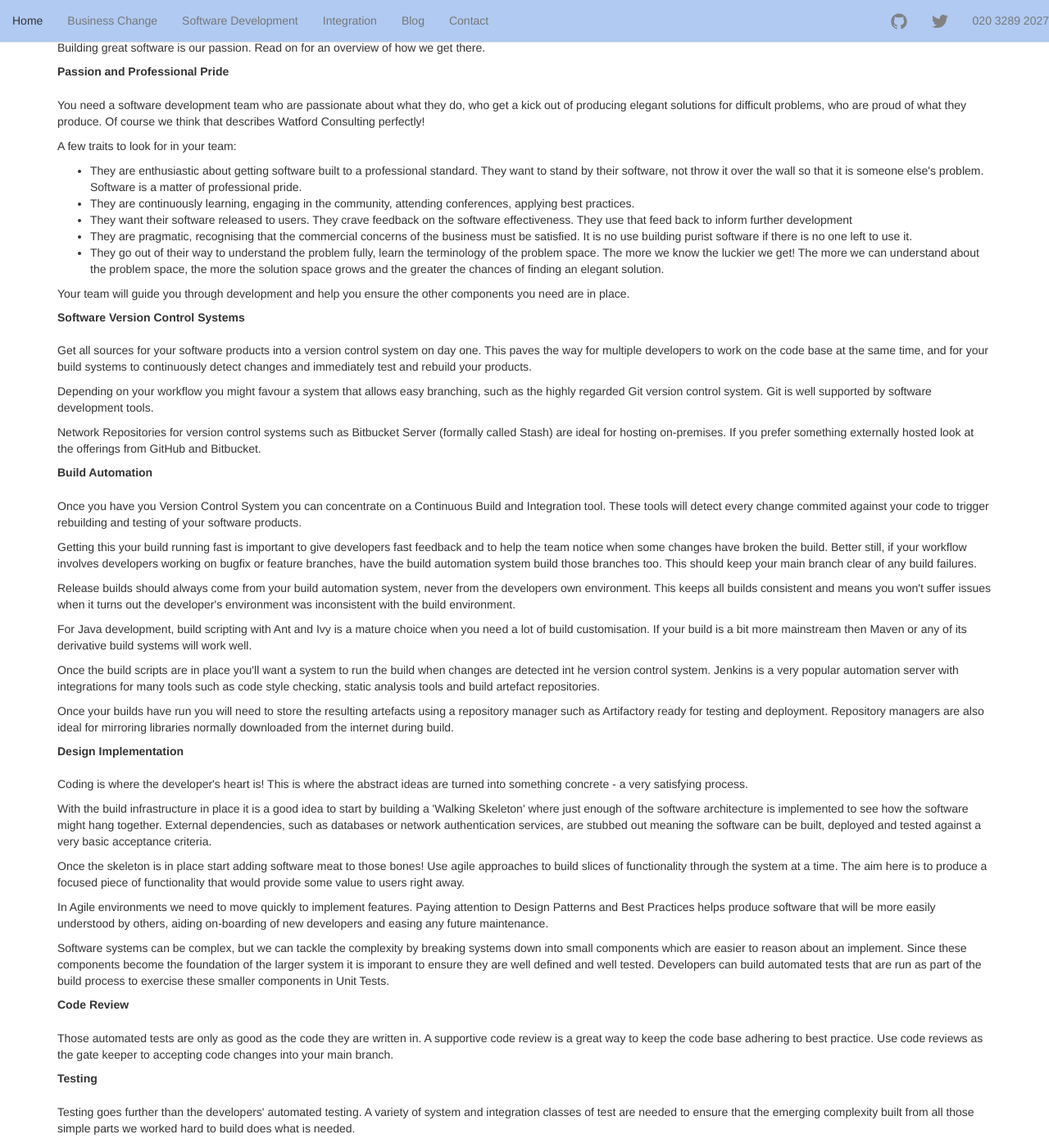
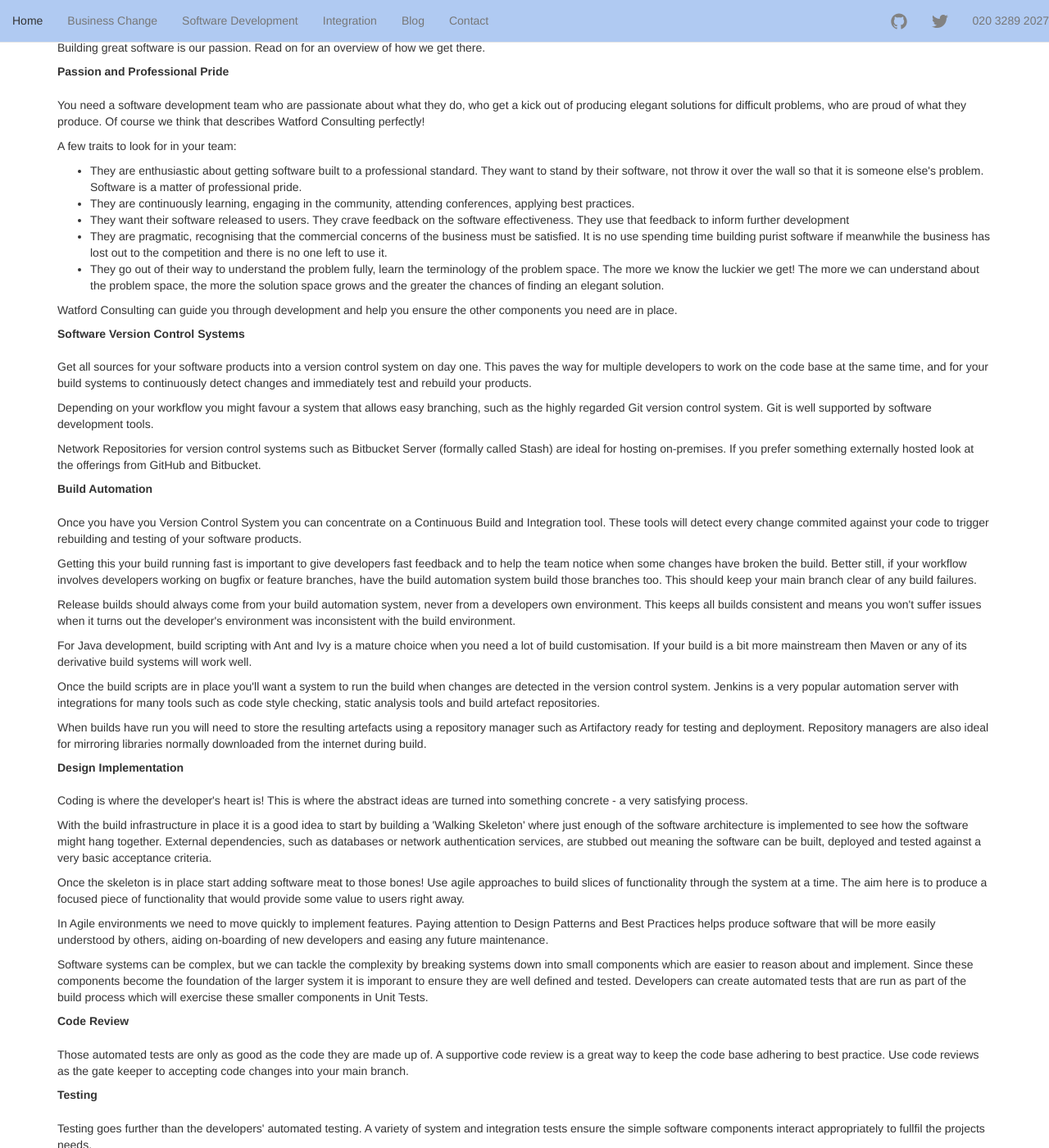
Before and after one commit to danwatford/danwatford.github.io, a Jekyll site: the page built from software.md, in a window 1280 px wide and 1400 px high, scrolled down 346 px. Shown: the whole window at 82% size. Built offline with Jekyll 4.4.1, drawn with Linux system fonts in a browser that asks for light colours.

Commit message:
Minor updates

```diff
--- a/Gemfile
+++ b/Gemfile
@@ -1,4 +1,6 @@
 source 'https://rubygems.org'
+ruby RUBY_VERSION
+
 gem 'github-pages', group: :jekyll_plugins
 gem 'jekyll-gist'
-gem 'wdm', '>= 0.1.0' if Gem.win_platform?
+gem 'wdm', '>= 0.1.0'
--- a/software.md
+++ b/software.md
@@ -26,15 +26,15 @@ Consulting perfectly!</p>
 not throw it over the wall so that it is someone else's problem. Software is a matter of professional pride.</li>
 <li>They are continuously learning, engaging in the community, attending conferences, applying best practices.</li>
 <li>They want their software released to users. They crave feedback on the software effectiveness. They use that
-feed back to inform further development</li>
+feedback to inform further development</li>
 <li>They are pragmatic, recognising that the commercial concerns of the business must be satisfied. It is no use
-building purist software if there is no one left to use it.</li>
+spending time building purist software if meanwhile the business has lost out to the competition and there is no one left to use it.</li>
 <li>They go out of their way to understand the problem fully, learn the terminology of the problem space. The more
 we know the luckier we get! The more we can understand about the problem space, the more the solution space grows
 and the greater the chances of finding an elegant solution.</li>
 </ul></p>
 
-<p>Your team will guide you through development and help you ensure the other components you need are in place.</p>
+<p>Watford Consulting can guide you through development and help you ensure the other components you need are in place.</p>
 
 <p class="lead">Software Version Control Systems</p>
 <p>Get all sources for your software products into a version control system on day one. This paves the way for multiple
@@ -56,18 +56,18 @@ some changes have broken the build. Better still, if your workflow involves deve
 branches, have the build automation system build those branches too. This should keep your main branch clear
 of any build failures.</p>
 
-<p>Release builds should always come from your build automation system, never from the developers own environment. This
+<p>Release builds should always come from your build automation system, never from a developers own environment. This
 keeps all builds consistent and means you won't suffer issues when it turns out the developer's environment was
 inconsistent with the build environment.</p>
 
 <p>For Java development, build scripting with Ant and Ivy is a mature choice when you need a lot of build customisation.
 If your build is a bit more mainstream then Maven or any of its derivative build systems will work well.</p>
 
-<p>Once the build scripts are in place you'll want a system to run the build when changes are detected int he version
+<p>Once the build scripts are in place you'll want a system to run the build when changes are detected in the version
 control system. Jenkins is a very popular automation server with integrations for many tools such as code style checking,
 static analysis tools and build artefact repositories.</p>
 
-<p>Once your builds have run you will need to store the resulting artefacts using a repository manager such as Artifactory
+<p>When builds have run you will need to store the resulting artefacts using a repository manager such as Artifactory
 ready for testing and deployment. Repository managers are also ideal for mirroring libraries normally downloaded from
 the internet during build.</p>
 
@@ -89,21 +89,21 @@ to users right away.</p>
 helps produce software that will be more easily understood by others, aiding on-boarding of new developers and easing any future maintenance.</p>
 
 <p>Software systems can be complex, but we can tackle the complexity by breaking systems down into small components which are
-easier to reason about an implement. Since these components become the foundation of the larger system it is imporant to
-ensure they are well defined and well tested. Developers can build automated tests that are run as part of the build process
-to exercise these smaller components in Unit Tests.</p>
+easier to reason about and implement. Since these components become the foundation of the larger system it is imporant to
+ensure they are well defined and tested. Developers can create automated tests that are run as part of the build process
+which will exercise these smaller components in Unit Tests.</p>
 
 
 <p class="lead">Code Review</p>
 
-<p>Those automated tests are only as good as the code they are written in. A supportive code review is a great way to keep the code base
+<p>Those automated tests are only as good as the code they are made up of. A supportive code review is a great way to keep the code base
 adhering to best practice. Use code reviews as the gate keeper to accepting code changes into your main branch.<p>
 
 
 <p class="lead">Testing</p>
 
-<p>Testing goes further than the developers' automated testing. A variety of system and integration classes of test are needed to
-ensure that the emerging complexity built from all those simple parts we worked hard to build does what is needed.</p>
+<p>Testing goes further than the developers' automated testing. A variety of system and integration tests ensure the simple software components
+interact appropriately to fullfil the projects needs.</p>
 
 <p>Watford Consulting can supplement your test teams, devising the functional and non-functional tests which exercise your products, ensuring
 the requirements have been met.</p>
```
Also changed, not shown: business-change.md (+4 -4 lines), index.md (+4 -4 lines), integration.md (+2 -2 lines).
